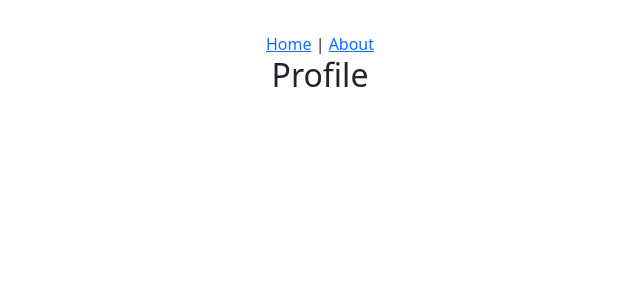
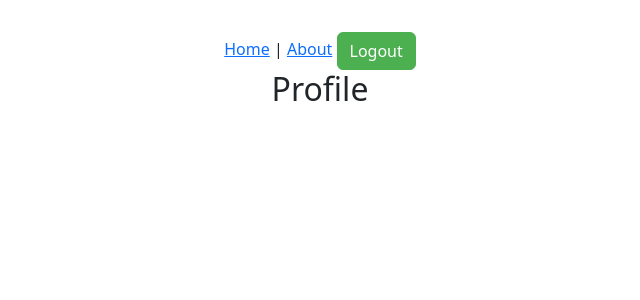
Before and after one commit to cavanrlee/sakubo, a React (Vite) app: page /Profile in a window 1280 px wide. Shown: the top 300 px of the page, without its empty margins (320-960 px from the left). Built offline with nearby package versions, Linux system fonts and the light colour scheme; sample sign-in values are in the browser's storage.

Commit message:
Sakubo - Logout Function with Middleware for back-end and front-end

```diff
--- a/src/layouts/MainLayout.jsx
+++ b/src/layouts/MainLayout.jsx
@@ -1,11 +1,19 @@
 import React from "react";
+import { useState } from "react";
+import { useEffect } from "react";
 import { Outlet, Link } from "react-router-dom";
+
+const logout = async (e) => {
+  localStorage.removeItem("auth_token");
+  alert("Logged out");
+  window.location.href = "/login";
+}
 
 const MainLayout = () => {
   return (
     <div>
       <nav>
-        <Link to="/">Home</Link> | <Link to="/about">About</Link>
+        <Link to="/">Home</Link> | <Link to="/about">About</Link> <button className="btn btn-primary" type="button" onClick={logout}>Logout</button>
       </nav>
       <main>
         <Outlet />
--- /dev/null
+++ b/src/middleware/ProtectedRoutes.jsx
@@ -0,0 +1,11 @@
+import { Navigate } from "react-router-dom";
+
+export default function ProtectedRoute({ children }) {
+	const token = localStorage.getItem("auth_token");
+
+	if (!token) {
+		return <Navigate to="/login" replace />;
+	}
+
+	return children;
+}
--- a/src/pages/Login/Logsin.jsx
+++ b/src/pages/Login/Logsin.jsx
@@ -49,7 +49,7 @@ export default function SaKuboLogin({ user_data }) {
 				<div className="card border-0 p-0">
 					<div className="row mb-2">
 						<div className="col-12 my-2">
-							<span className="text-2xl !text-gray-600 font-medium">
+							<span className="text-2xl !text-gray-600 font-bold">
 								Welcome back!
 							</span>
 						</div>
--- a/src/pages/Users/auth.js
+++ /dev/null
@@ -1,15 +0,0 @@
-import jwt from "jsonwebtoken";
-
-export const authenticateToken = (req, res, next) => {
-	const authHeader = req.headers["authorization"];
-	const token = authHeader && authHeader.split(" ")[1]; // Expect "Bearer <token>"
-
-	if (!token) return res.status(401).json({ error: "No token provided" });
-
-	jwt.verify(token, process.env.JWT_SECRET, (err, user) => {
-		if (err) return res.status(403).json({ error: "Invalid token" });
-
-		req.user = user; // decoded payload
-		next();
-	});
-};
--- a/src/routes/AppRoutes.jsx
+++ b/src/routes/AppRoutes.jsx
@@ -6,6 +6,7 @@ import LogsinPage from "../pages/Login/Logsin";
 import RegisterPage from "../pages/Register/Register";
 import MainLayout from "../layouts/MainLayout";
 import UserScripts from "../pages/Users/UserScripts";
+import ProtectedRoute from "../middleware/ProtectedRoutes.jsx";
 
 const AppRoutes = () => {
   return (
@@ -20,7 +21,7 @@ const AppRoutes = () => {
 
 
       {/* NESTED ROUTES WITH LAYOUT */}
-      <Route element={<MainLayout />}>
+      <Route element={<ProtectedRoute><MainLayout /></ProtectedRoute>}>
         <Route path="/dashboard" element={<h2>Dashboard</h2>} />
         <Route path="/profile" element={<h2>Profile</h2>} />
       </Route>
```
